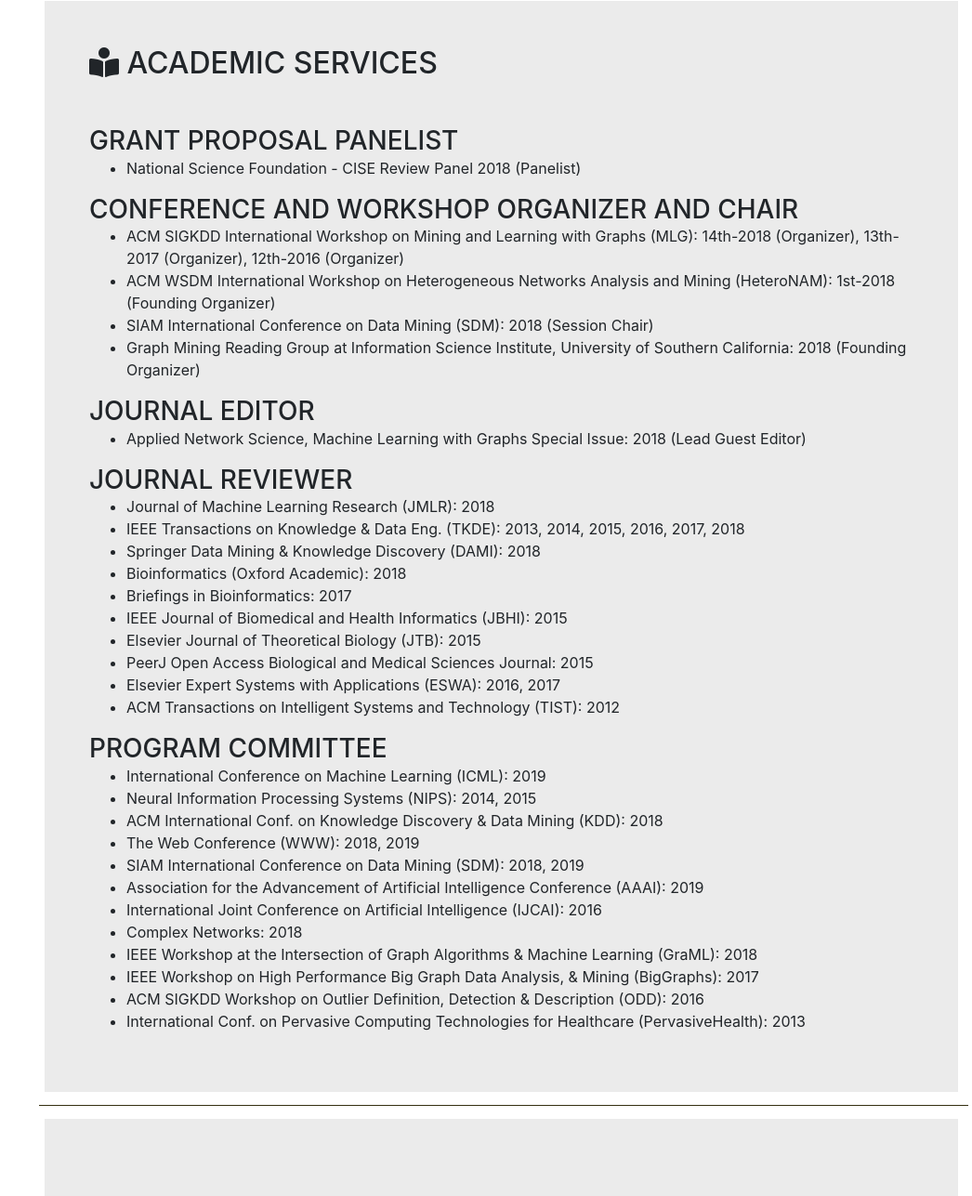
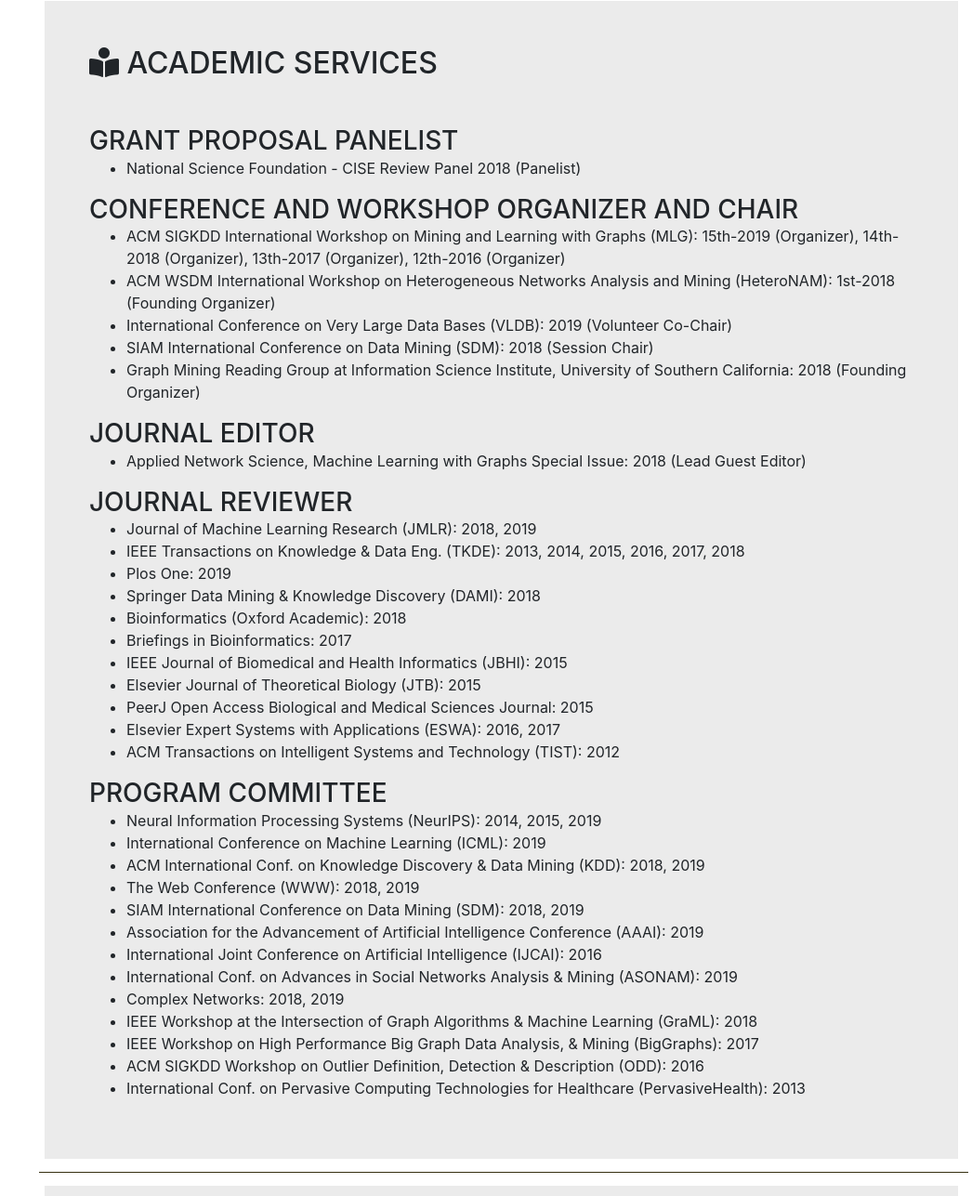
Before and after one commit to shobeir/shobeir.github.io, a website with bundled scripts: page index.html in a window 1280 px wide. Shown: the part 6193-7480 px from the top of the page at 93% size, without its empty margins (234-1280 px from the left). Built offline with nearby package versions, Linux system fonts and the light colour scheme; a web font is replaced by a local one.

Commit message:
update service

```diff
--- a/index.html
+++ b/index.html
@@ -896,8 +896,9 @@
 
           <h3 class="mb-0">Conference and Workshop Organizer and Chair</h3>
           <ul>
-            <li>ACM SIGKDD International Workshop on Mining and Learning with Graphs (MLG): 14th-2018 (Organizer), 13th-2017 (Organizer), 12th-2016 (Organizer)</li>
+            <li>ACM SIGKDD International Workshop on Mining and Learning with Graphs (MLG): 15th-2019 (Organizer), 14th-2018 (Organizer), 13th-2017 (Organizer), 12th-2016 (Organizer)</li>
             <li>ACM WSDM International Workshop on Heterogeneous Networks Analysis and Mining (HeteroNAM): 1st-2018 (Founding Organizer)</li>
+            <li>International Conference on Very Large Data Bases (VLDB): 2019 (Volunteer Co-Chair)</li>
             <li>SIAM International Conference on Data Mining (SDM): 2018 (Session Chair)</li>
             <li>Graph Mining Reading Group at Information Science Institute, University of Southern California: 2018 (Founding Organizer)</li>
           </ul>
@@ -909,8 +910,9 @@
 
           <h3 class="mb-0">Journal Reviewer</h3>
           <ul>
-            <li>Journal of Machine Learning Research (JMLR): 2018</li>
+            <li>Journal of Machine Learning Research (JMLR): 2018, 2019</li>
             <li>IEEE Transactions on Knowledge &amp; Data Eng. (TKDE): 2013, 2014, 2015, 2016, 2017, 2018</li>
+            <li>Plos One: 2019</li>
             <li>Springer Data Mining &amp; Knowledge Discovery (DAMI): 2018</li>
             <li>Bioinformatics (Oxford Academic): 2018</li>
             <li>Briefings in Bioinformatics: 2017</li>
@@ -923,14 +925,15 @@
 
           <h3 class="mb-0">Program Committee</h3>
           <ul>
+            <li>Neural Information Processing Systems (NeurIPS): 2014, 2015, 2019</li>
             <li>International Conference on Machine Learning (ICML): 2019</li>
-            <li>Neural Information Processing Systems (NIPS): 2014, 2015</li>
-            <li>ACM International Conf. on Knowledge Discovery &amp; Data Mining (KDD): 2018</li>
+            <li>ACM International Conf. on Knowledge Discovery &amp; Data Mining (KDD): 2018, 2019</li>
             <li>The Web Conference (WWW): 2018, 2019</li>
             <li>SIAM International Conference on Data Mining (SDM): 2018, 2019</li>
             <li>Association for the Advancement of Artificial Intelligence Conference (AAAI): 2019</li>
             <li>International Joint Conference on Artificial Intelligence (IJCAI): 2016</li>
-            <li>Complex Networks: 2018</li>
+            <li>International Conf. on Advances in Social Networks Analysis &amp; Mining (ASONAM): 2019 </li>
+            <li>Complex Networks: 2018, 2019</li>
             <li>IEEE Workshop at the Intersection of Graph Algorithms &amp; Machine Learning (GraML): 2018</li>
             <li>IEEE Workshop on High Performance Big Graph Data Analysis, &amp; Mining (BigGraphs): 2017</li>
             <li>ACM SIGKDD Workshop on Outlier Definition, Detection &amp; Description (ODD): 2016</li>
```
